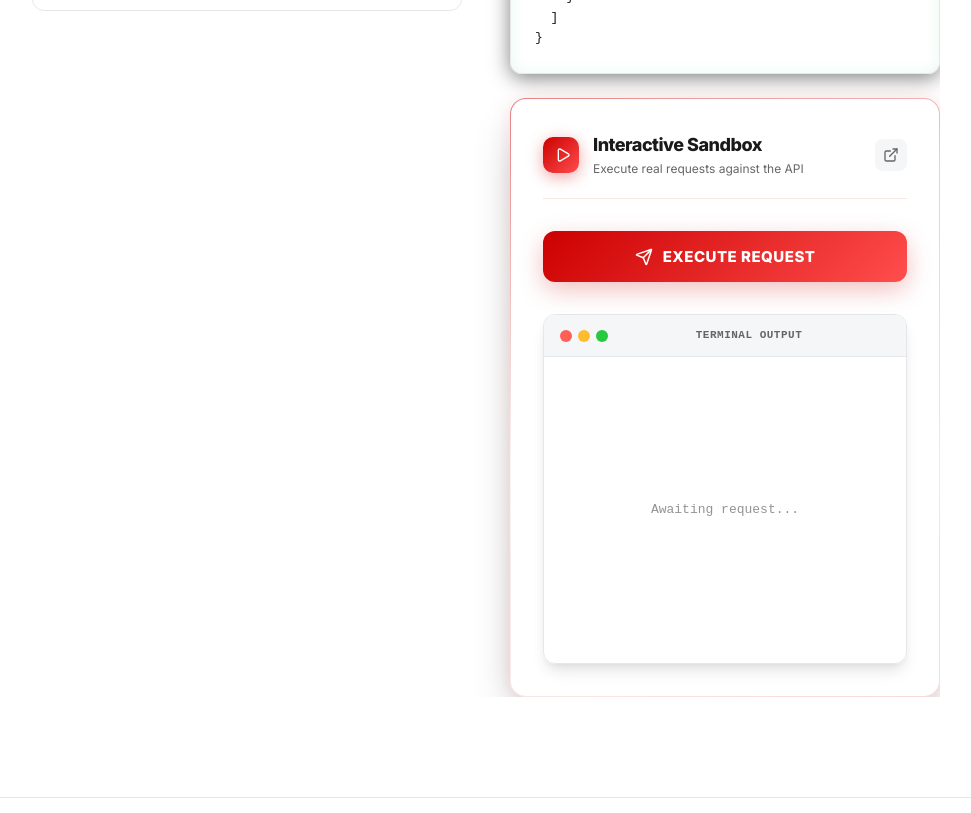
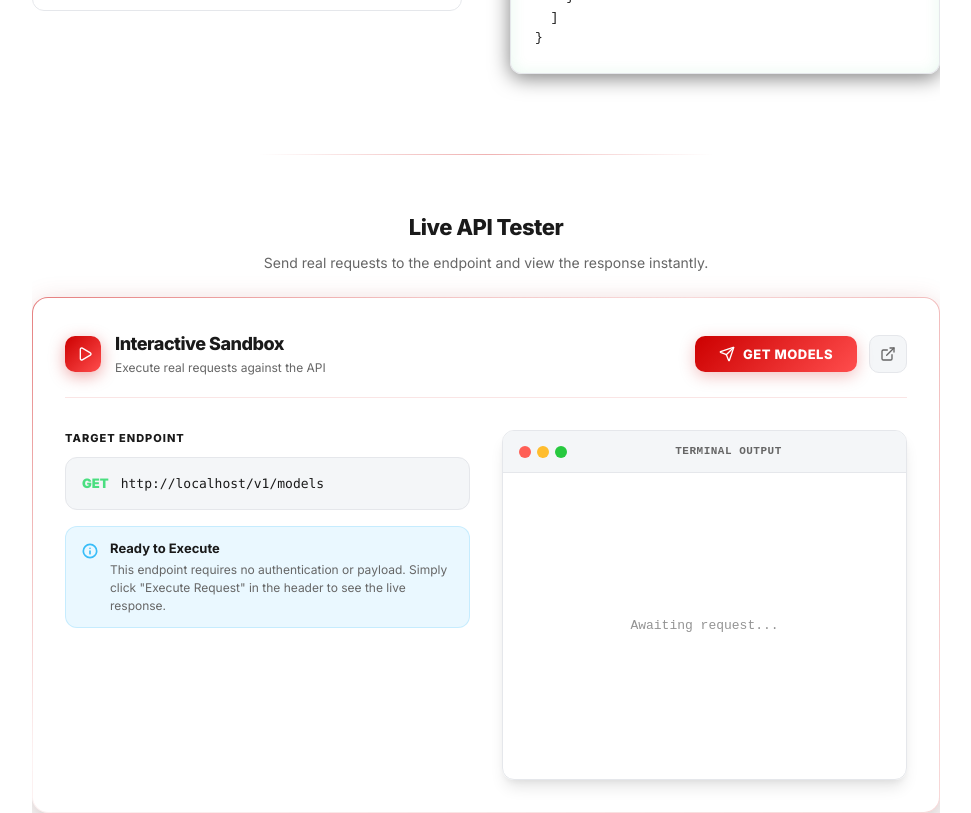
Before and after one commit to HassanAmeer/cheaprouter, a Next.js app: page /docs in a window 1280 px wide. Shown: the part 840-1653 px from the top of the page, without its empty margins (308-1279 px from the left). Built offline with nearby package versions, Linux system fonts and the light colour scheme; no server answers.

Commit message:
now /doc section is fully tested

```diff
--- a/query.ts
+++ b/query.ts
@@ -1,4 +1,4 @@
-import { db } from './backend/src/db.ts';
+import { db } from './backend/src/db';
 
 async function main() {
   const p = await db`SELECT id, name, status, key, models FROM admin_providers WHERE id = 'ap_opencode'`;
--- a/src/app/admin/providers/page.tsx
+++ b/src/app/admin/providers/page.tsx
@@ -132,12 +132,15 @@ export default function ProvidersPage() {
     const key = `${providerId}-${model.id}`;
     setTestingModelId(key);
     try {
+      const provider = providers.find(p => p.id === providerId);
       const res = await fetch('/api/admin/providers/test', {
         method: 'POST',
         headers: { 'Content-Type': 'application/json', ...getAuthHeaders() },
         body: JSON.stringify({
           providerId,
-          originalId: model.originalId || model.id
+          originalId: model.originalId || model.id,
+          key: provider?.key || '',
+          baseUrl: provider?.baseUrl || ''
         })
       });
       const data = await res.json();
--- a/src/app/docs/components/ApiPlayground.tsx
+++ b/src/app/docs/components/ApiPlayground.tsx
@@ -8,9 +8,10 @@ interface ApiPlaygroundProps {
   method: 'GET' | 'POST';
   defaultPayload?: string;
   requiresAuth?: boolean;
+  buttonText?: string;
 }
 
-export default function ApiPlayground({ endpoint, method, defaultPayload, requiresAuth = false }: ApiPlaygroundProps) {
+export default function ApiPlayground({ endpoint, method, defaultPayload, requiresAuth = false, buttonText }: ApiPlaygroundProps) {
   const [apiKey, setApiKey] = useState('');
   const [payload, setPayload] = useState(defaultPayload || '');
   const [response, setResponse] = useState<string | null>(null);
@@ -138,19 +139,45 @@ export default function ApiPlayground({ endpoint, method, defaultPayload, requir
               <p style={{ color: 'var(--color-text-muted)', fontSize: '12px', margin: '2px 0 0 0' }}>Execute real requests against the API</p>
             </div>
           </div>
+          <div style={{ display: 'flex', alignItems: 'center', gap: '12px' }}>
+
+            <button
+              onClick={handleTest}
+              disabled={loading || (requiresAuth && !apiKey.trim())}
+              style={{
+                display: 'flex', alignItems: 'center', justifyContent: 'center', gap: '8px',
+                padding: '10px 24px', border: 'none', borderRadius: '10px',
+                background: 'linear-gradient(135deg, var(--color-primary), #ff4d4d)',
+                color: '#fff', fontSize: '13px', fontWeight: 800, letterSpacing: '0.5px',
+                textTransform: 'uppercase',
+                opacity: (loading || (requiresAuth && !apiKey.trim())) ? 0.5 : 1,
+                cursor: (loading || (requiresAuth && !apiKey.trim())) ? 'not-allowed' : 'pointer',
+                boxShadow: '0 4px 16px rgba(204,0,0,0.25)',
+                transition: 'all 0.3s cubic-bezier(0.4, 0, 0.2, 1)',
+                transform: 'translateY(0)',
+                marginLeft: '8px'
+              }}
+              onMouseEnter={(e) => { if (!e.currentTarget.disabled) { e.currentTarget.style.transform = 'translateY(-2px)'; e.currentTarget.style.boxShadow = '0 6px 20px rgba(204,0,0,0.35)'; } }}
+              onMouseLeave={(e) => { if (!e.currentTarget.disabled) { e.currentTarget.style.transform = 'translateY(0)'; e.currentTarget.style.boxShadow = '0 4px 16px rgba(204,0,0,0.25)'; } }}
+            >
+              {loading ? <Loader2 size={16} className="lucide-spin" /> : <Send size={16} />}
+              {loading ? 'Executing...' : (buttonText || 'Execute Request')}
+            </button>
+
             {method === 'GET' && (
               <a
                 href={getUrl()}
                 target="_blank"
                 rel="noopener noreferrer"
                 title="Open in new tab"
-              style={{ display: 'flex', alignItems: 'center', color: 'var(--color-text-muted)', padding: '8px', borderRadius: '8px', cursor: 'pointer', background: 'var(--color-bg-soft)' }}
-              onMouseEnter={(e) => { e.currentTarget.style.color = 'var(--color-primary)'; e.currentTarget.style.background = 'rgba(204,0,0,0.05)'; }}
-              onMouseLeave={(e) => { e.currentTarget.style.color = 'var(--color-text-muted)'; e.currentTarget.style.background = 'var(--color-bg-soft)'; }}
+                style={{ display: 'flex', alignItems: 'center', color: 'var(--color-text-muted)', padding: '10px', borderRadius: '10px', cursor: 'pointer', background: 'var(--color-bg-soft)', border: '1px solid var(--color-border)' }}
+                onMouseEnter={(e) => { e.currentTarget.style.color = 'var(--color-primary)'; e.currentTarget.style.borderColor = 'rgba(204,0,0,0.3)'; }}
+                onMouseLeave={(e) => { e.currentTarget.style.color = 'var(--color-text-muted)'; e.currentTarget.style.borderColor = 'var(--color-border)'; }}
               >
                 <ExternalLink size={16} />
               </a>
             )}
+          </div>
         </div>
 
         <div style={{
@@ -161,6 +188,29 @@ export default function ApiPlayground({ endpoint, method, defaultPayload, requir
         }}>
           {/* Left Column: Inputs & Button */}
           <div style={{ display: 'flex', flexDirection: 'column' }}>
+            {/* API Endpoint Visual */}
+            <div style={{ marginBottom: '24px', display: 'flex', flexDirection: 'column', flex: (method === 'GET' && !requiresAuth) ? 1 : 'unset' }}>
+               <label style={{ display: 'block', fontSize: '11px', fontWeight: 800, color: 'var(--color-text-main)', marginBottom: '10px', textTransform: 'uppercase', letterSpacing: '1px' }}>
+                  Target Endpoint
+               </label>
+               <div style={{ padding: '16px', backgroundColor: 'var(--color-bg-soft)', borderRadius: '12px', border: '1px solid var(--color-border)', display: 'flex', alignItems: 'center', gap: '12px', overflow: 'hidden' }}>
+                 <span style={{ color: method === 'GET' ? '#4ade80' : 'var(--color-primary)', fontWeight: 900, fontSize: '13px' }}>{method}</span>
+                 <span style={{ color: 'var(--color-text-main)', fontFamily: 'ui-monospace, SFMono-Regular, Menlo, Monaco, Consolas, monospace', fontSize: '13px', whiteSpace: 'nowrap', overflow: 'hidden', textOverflow: 'ellipsis' }}>{endpoint}</span>
+               </div>
+
+               {method === 'GET' && !requiresAuth && (
+                 <div style={{ marginTop: '16px', padding: '12px 16px', backgroundColor: 'rgba(56, 189, 248, 0.1)', border: '1px solid rgba(56, 189, 248, 0.2)', borderRadius: '12px', display: 'flex', alignItems: 'flex-start', gap: '12px' }}>
+                   <div style={{ color: '#38bdf8', marginTop: '2px' }}>
+                     <svg width="16" height="16" viewBox="0 0 24 24" fill="none" stroke="currentColor" strokeWidth="2.5" strokeLinecap="round" strokeLinejoin="round"><circle cx="12" cy="12" r="10"></circle><line x1="12" y1="16" x2="12" y2="12"></line><line x1="12" y1="8" x2="12.01" y2="8"></line></svg>
+                   </div>
+                   <div>
+                     <span style={{ display: 'block', color: 'var(--color-text-main)', fontSize: '13px', fontWeight: 700, marginBottom: '2px' }}>Ready to Execute</span>
+                     <span style={{ color: 'var(--color-text-muted)', fontSize: '12px', lineHeight: '1.5', display: 'block' }}>This endpoint requires no authentication or payload. Simply click "Execute Request" in the header to see the live response.</span>
+                   </div>
+                 </div>
+               )}
+            </div>
+
             {requiresAuth && (
               <div style={{ marginBottom: '24px' }}>
                 <label style={{ display: 'flex', alignItems: 'center', gap: '6px', fontSize: '11px', fontWeight: 800, color: 'var(--color-text-main)', marginBottom: '10px', textTransform: 'uppercase', letterSpacing: '1px' }}>
@@ -208,32 +258,10 @@ export default function ApiPlayground({ endpoint, method, defaultPayload, requir
               </div>
             )}
 
-            <button
-              onClick={handleTest}
-              disabled={loading || (requiresAuth && !apiKey.trim())}
-              style={{
-                display: 'flex', alignItems: 'center', justifyContent: 'center', gap: '10px',
-                width: '100%', padding: '16px', border: 'none', borderRadius: '12px',
-                background: 'linear-gradient(135deg, var(--color-primary), #ff4d4d)',
-                color: '#fff', fontSize: '15px', fontWeight: 800, letterSpacing: '0.5px',
-                textTransform: 'uppercase',
-                opacity: (loading || (requiresAuth && !apiKey.trim())) ? 0.5 : 1,
-                cursor: (loading || (requiresAuth && !apiKey.trim())) ? 'not-allowed' : 'pointer',
-                boxShadow: '0 8px 24px rgba(204,0,0,0.25)',
-                transition: 'all 0.3s cubic-bezier(0.4, 0, 0.2, 1)',
-                transform: 'translateY(0)',
-                marginTop: 'auto'
-              }}
-              onMouseEnter={(e) => { if (!e.currentTarget.disabled) { e.currentTarget.style.transform = 'translateY(-2px)'; e.currentTarget.style.boxShadow = '0 12px 32px rgba(204,0,0,0.35)'; } }}
-              onMouseLeave={(e) => { if (!e.currentTarget.disabled) { e.currentTarget.style.transform = 'translateY(0)'; e.currentTarget.style.boxShadow = '0 8px 24px rgba(204,0,0,0.25)'; } }}
-            >
-              {loading ? <Loader2 size={18} className="lucide-spin" /> : <Send size={18} />}
-              {loading ? 'Initializing Stream...' : 'Execute Request'}
-            </button>
           </div>
 
           {/* Right Column: Terminal Output */}
-          <div style={{ display: 'flex', flexDirection: 'column', height: '100%', minHeight: '350px' }}>
+          <div style={{ display: 'flex', flexDirection: 'column', height: '100%', minHeight: '350px', maxHeight: '450px' }}>
             <div style={{
               backgroundColor: 'var(--color-bg-card)',
               borderRadius: '12px',
--- a/src/app/docs/components/CodeBlock.tsx
+++ b/src/app/docs/components/CodeBlock.tsx
@@ -69,10 +69,10 @@ export default function CodeBlock({ snippets, title }: CodeBlockProps) {
                     onClick={() => setActiveTab(snippet.language)}
                     style={{
                       padding: '4px 10px',
-                      backgroundColor: isActive ? 'var(--color-bg-base)' : 'transparent',
+                      backgroundColor: isActive ? 'var(--color-bg-card)' : 'transparent',
                       border: 'none',
                       borderRadius: '4px',
-                      color: isActive ? '#f8fafc' : '#64748b',
+                      color: isActive ? 'var(--color-text-main)' : 'var(--color-text-muted)',
                       cursor: 'pointer',
                       fontWeight: isActive ? 600 : 500,
                       fontSize: '11px',
--- a/src/app/docs/page.tsx
+++ b/src/app/docs/page.tsx
@@ -58,8 +58,6 @@ export default function DocsPage() {
           paddingTop: '40px',
           paddingBottom: '100px',
           flex: 1,
-          maxWidth: '1440px',
-          margin: '0 auto',
           width: '100%',
           paddingLeft: '32px',
           paddingRight: '32px'
--- a/src/app/docs/views/LimitsView.tsx
+++ b/src/app/docs/views/LimitsView.tsx
@@ -188,13 +188,27 @@ print(response.json())`;
               </pre>
             </div>
           </div>
+        </div>
+      </div>
 
-          <ApiPlayground
-            endpoint={`${baseUrl}/v1/account`}
-            method="GET"
-            requiresAuth={true}
-          />
+      {/* Premium Half Horizontal Divider */}
+      <div style={{ display: 'flex', justifyContent: 'center', margin: '48px 0 24px 0' }}>
+        <div style={{ width: '50%', height: '1px', background: 'linear-gradient(90deg, transparent, rgba(204,0,0,0.3), transparent)' }}></div>
+      </div>
+
+      {/* Enhanced Test Section */}
+      <div style={{ width: '100%', display: 'flex', flexDirection: 'column', gap: '24px' }}>
+        <div style={{ textAlign: 'center' }}>
+          <h3 style={{ fontSize: '22px', fontWeight: 800, color: 'var(--color-text-main)', marginBottom: '8px', letterSpacing: '-0.5px' }}>Live API Tester</h3>
+          <p style={{ color: 'var(--color-text-muted)', fontSize: '14px' }}>Send real requests to the endpoint and view the response instantly.</p>
         </div>
+
+        <ApiPlayground
+          endpoint={`${baseUrl}/v1/account`}
+          method="GET"
+          requiresAuth={true}
+          buttonText="Get Info"
+        />
       </div>
     </motion.div>
   );
--- a/src/app/docs/views/ModelsView.tsx
+++ b/src/app/docs/views/ModelsView.tsx
@@ -182,14 +182,28 @@ print(response.json())`;
               </pre>
             </div>
           </div>
-
-          <ApiPlayground
-            endpoint={`${baseUrl}/v1/models`}
-            method="GET"
-            requiresAuth={false}
-          />
         </div>
       </div>
+
+      {/* Premium Half Horizontal Divider */}
+      <div style={{ display: 'flex', justifyContent: 'center', margin: '48px 0 24px 0' }}>
+            <div style={{ width: '50%', height: '1px', background: 'linear-gradient(90deg, transparent, rgba(204,0,0,0.3), transparent)' }}></div>
+          </div>
+
+          {/* Enhanced Test Section */}
+          <div style={{ width: '100%', display: 'flex', flexDirection: 'column', gap: '24px' }}>
+            <div style={{ textAlign: 'center' }}>
+              <h3 style={{ fontSize: '22px', fontWeight: 800, color: 'var(--color-text-main)', marginBottom: '8px', letterSpacing: '-0.5px' }}>Live API Tester</h3>
+              <p style={{ color: 'var(--color-text-muted)', fontSize: '14px' }}>Send real requests to the endpoint and view the response instantly.</p>
+            </div>
+
+            <ApiPlayground
+              endpoint={`${baseUrl}/v1/models`}
+              method="GET"
+              requiresAuth={false}
+              buttonText="Get Models"
+            />
+          </div>
     </motion.div>
   );
 }
```
Also changed, not shown: src/app/api/admin/providers/test/route.ts (+20 -10 lines). Lines whose indentation alone changed are shown as unchanged.
